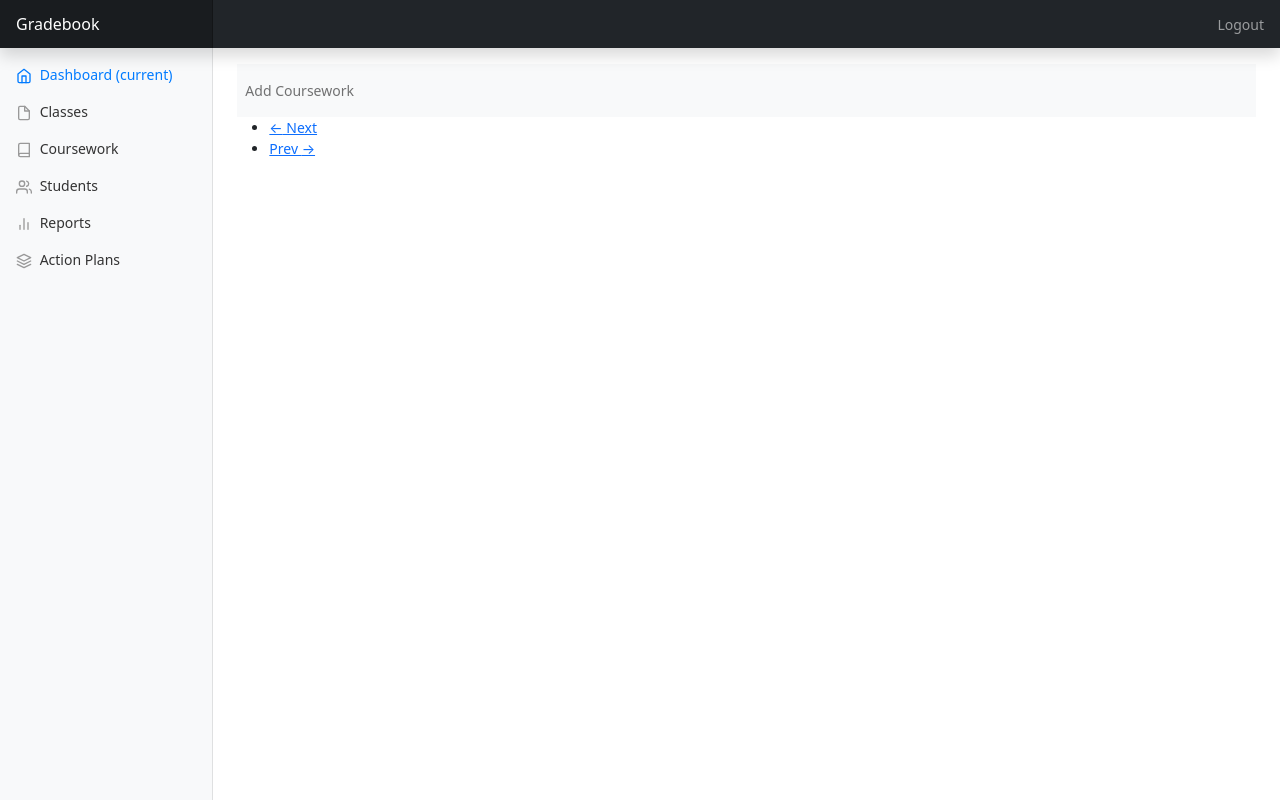
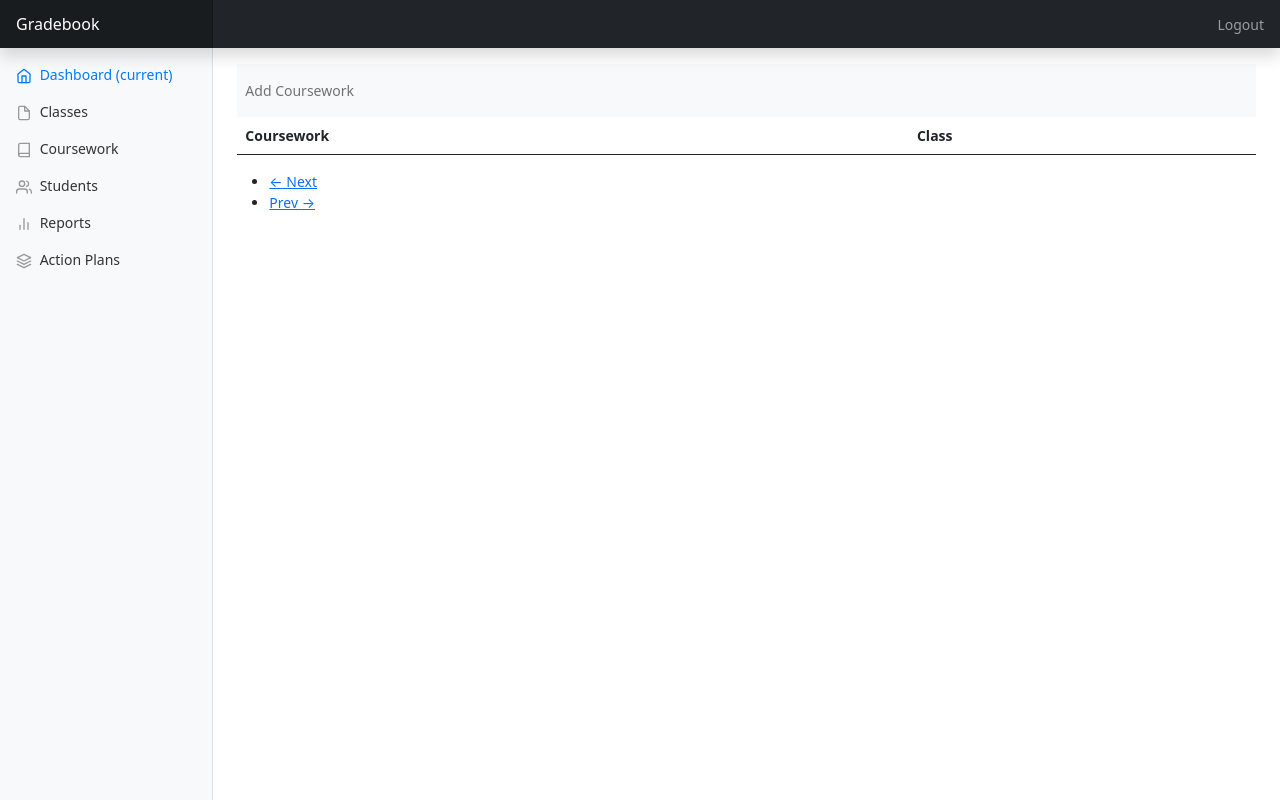
Before and after one commit to Mega-Barrel/CUNY-Hackathon, a Flask app: page /coursework/coursework in a window 1280 px wide. Run offline with Flask 2, Linux system fonts and the light colour scheme; the visitor is signed in with stand-in values (Sample User, id 1); data comes from the database, SQL or seed files in the repository; data that the repository does not hold is empty; some libraries are stand-ins or nearby versions.

Commit message:
Modified list coursework UI

```diff
--- a/app/templates/coursework/list_coursework.html
+++ b/app/templates/coursework/list_coursework.html
@@ -14,12 +14,21 @@
   </nav>
 
 
-<div class="list-group">
-    {% for course in coursework %}
-    {% set url = coursework_urls[loop.index0] %}
-    {% include 'coursework/_coursework.html' %}
-    {% endfor %}
-</div>
+
+  <table class="table">
+    <thead>
+      <tr>
+        <th scope="col">Coursework</th>
+        <th scope="col">Class</th>
+      </tr>
+    </thead>
+    <tbody>
+        {% for course in coursework %}
+        {% set url = coursework_urls[loop.index0] %}
+        {% include 'coursework/_coursework.html' %}
+        {% endfor %}
+    </tbody>
+  </table>
 
 <nav aria-label="...">
     <ul class="pager">
```
Also changed, not shown: app/templates/coursework/_coursework.html (+7 -1 lines).
